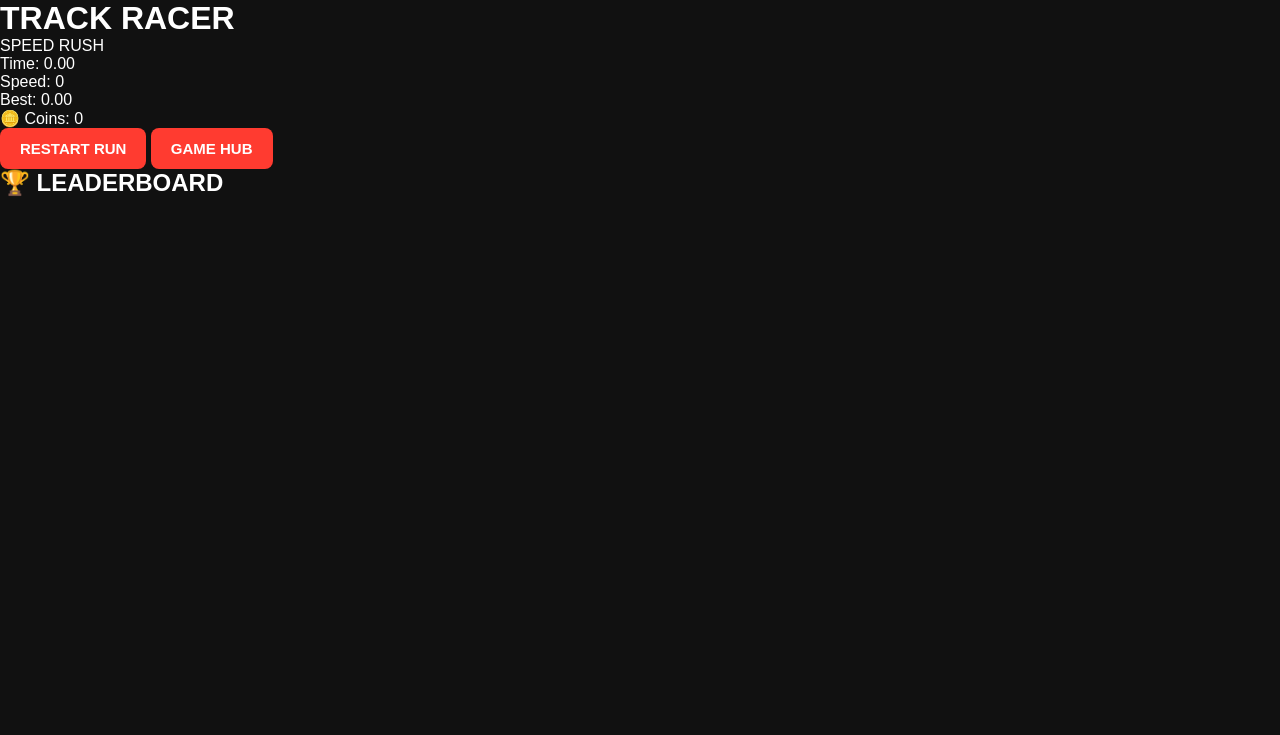
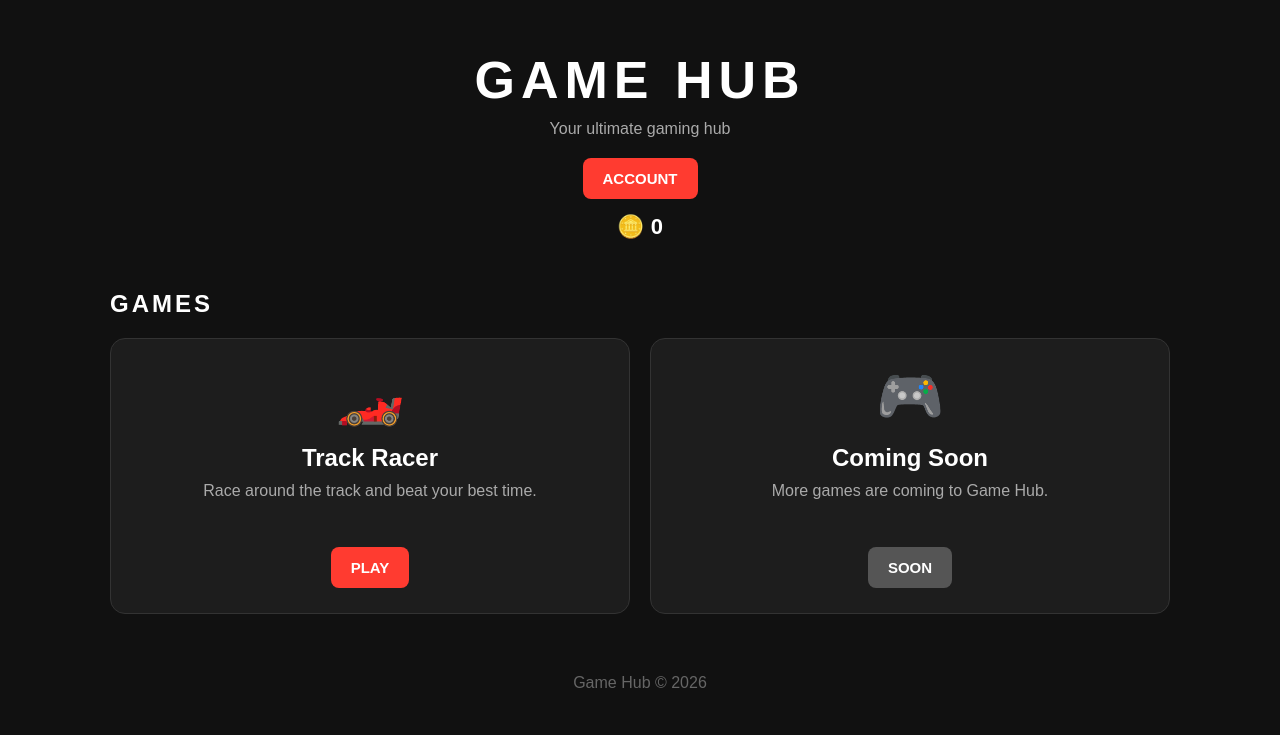
Before and after one commit to 8h4pro/Game-Hub, a plain HTML site: page index.html in a window 1280 px wide. Drawn offline with nearby package versions, Linux system fonts and the light colour scheme.

Commit message:
Update title and restructure HTML layout

```diff
--- a/index.html
+++ b/index.html
@@ -10,68 +10,136 @@
         content="width=device-width, initial-scale=1.0"
     >
 
-    <title>Track Racer - Game Hub</title>
+    <title>Game Hub</title>
 
     <link
         rel="stylesheet"
         href="style.css"
     >
 
-    <script src="https://cdn.jsdelivr.net/npm/three@0.160.0/build/three.min.js"></script>
+</head>
 
-</head>
 
 <body>
 
-    <div id="ui">
+    <header>
 
-        <h1>TRACK RACER</h1>
+        <h1>GAME HUB</h1>
 
-        <div id="trackName">
-            SPEED RUSH
+        <p>Your ultimate gaming hub</p>
+
+        <button onclick="showAccount()">
+            ACCOUNT
+        </button>
+
+        <div id="coinDisplay">
+            🪙 <span id="coinBalance">0</span>
         </div>
 
-        <div id="timer">
-            Time: 0.00
+    </header>
+
+
+    <main>
+
+        <h2>GAMES</h2>
+
+        <div class="games">
+
+            <div class="game-card">
+
+                <div class="game-icon">
+                    🏎️
                 </div>
 
-        <div id="speed">
-            Speed: 0
-        </div>
+                <h3>
+                    Track Racer
+                </h3>
 
-        <div id="best">
-            Best: 0.00
-        </div>
-
-        <div id="coins">
-            🪙 Coins: <span id="gameCoins">0</span>
-        </div>
-
-        <button onclick="restartRun()">
-            RESTART RUN
-        </button>
+                <p>
+                    Race around the track and beat your best time.
+                </p>
 
                 <button
-            onclick="window.location.href='../../index.html'"
+                    onclick="window.location.href='games/track-racer/index.html'"
                 >
-            GAME HUB
+                    PLAY
                 </button>
 
             </div>
 
 
-    <div id="leaderboardContainer">
+            <div class="game-card">
 
-        <h2>🏆 LEADERBOARD</h2>
+                <div class="game-icon">
+                    🎮
+                </div>
 
-        <div id="leaderboard"></div>
+                <h3>
+                    Coming Soon
+                </h3>
+
+                <p>
+                    More games are coming to Game Hub.
+                </p>
+
+                <button disabled>
+                    SOON
+                </button>
+
+            </div>
+
+        </div>
+
+    </main>
+
+
+    <div id="accountWindow">
+
+        <div class="account-box">
+
+            <h2>
+                YOUR ACCOUNT
+            </h2>
+
+            <input
+                type="text"
+                id="username"
+                placeholder="Enter your username"
+                maxlength="20"
+            >
+
+            <p id="accountMessage">
+                Enter a username to create your account.
+            </p>
+
+            <button onclick="login()">
+                SAVE ACCOUNT
+            </button>
+
+            <button onclick="logout()">
+                LOG OUT
+            </button>
+
+            <button onclick="closeAccount()">
+                CLOSE
+            </button>
+
+        </div>
 
     </div>
 
 
-    <script src="../../coins.js"></script>
+    <footer>
 
-    <script src="game.js"></script>
+        <p>
+            Game Hub © 2026
+        </p>
+
+    </footer>
+
+
+    <script src="account.js"></script>
+    <script src="coins.js"></script>
 
 </body>
 
```
Lines whose indentation alone changed are shown as unchanged.
